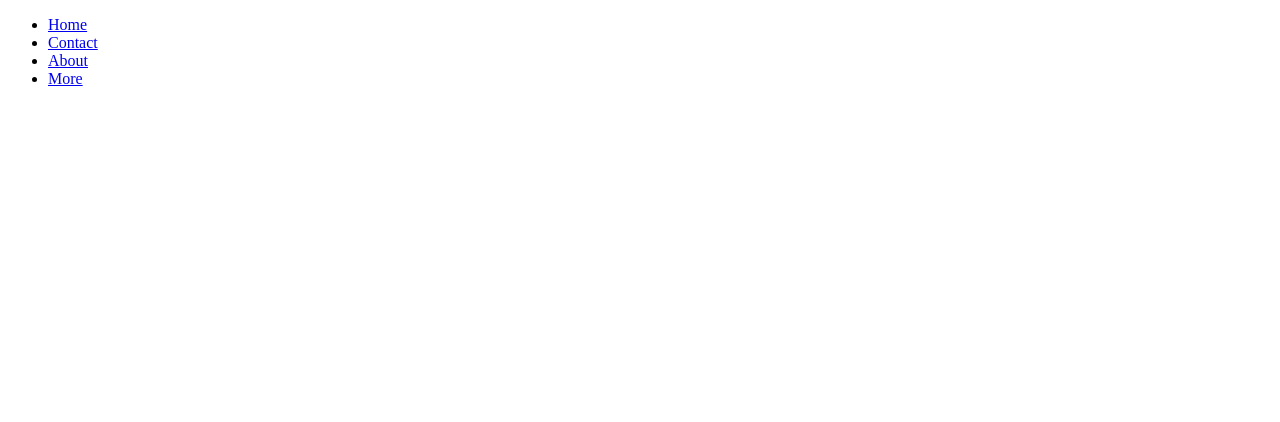
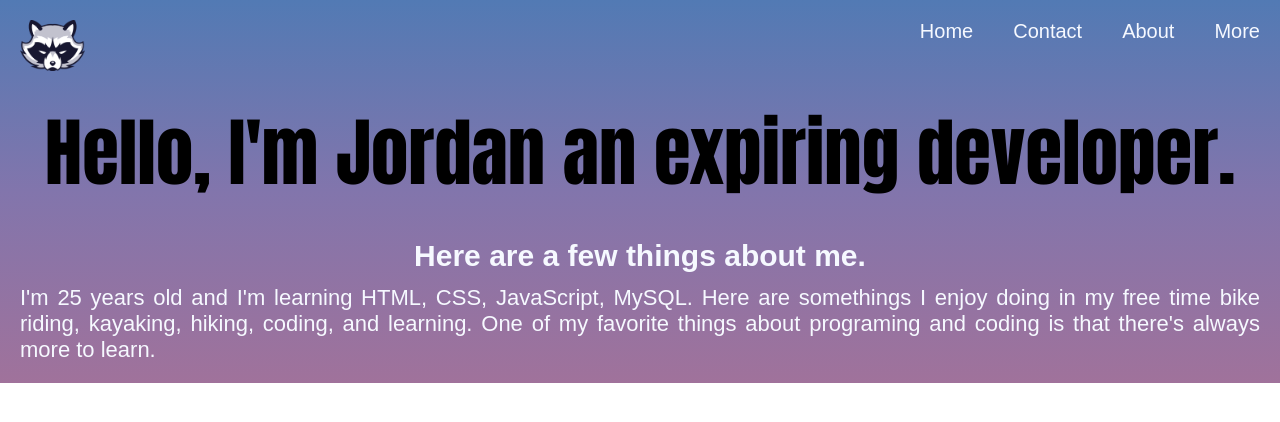
Before and after one commit to Prescott1/landing-page-two, a plain HTML site: page index.html in a window 1280 px wide. Drawn offline with Linux system fonts and the light colour scheme.

Commit message:
Working on the top portion of the landing page. I've added a linear-gradient background to the page.

```diff
--- a/index.html
+++ b/index.html
@@ -7,16 +7,30 @@
     <link rel="stylesheet" href="style.css">
     <script src="index.js"></script>
     <title>Document</title>
+    <link rel="preconnect" href="https://fonts.googleapis.com">
+<link rel="preconnect" href="https://fonts.gstatic.com" crossorigin>
+<link href="https://fonts.googleapis.com/css2?family=Anton&display=swap" rel="stylesheet">
 </head>
 <body>
+    <div id="main-cell">
     <nav>
-        <ul>
+        <ul class="link-container">
+            <li><img src="animal.png" class="logo" width="65px" alt="logo of a ratcoon"></li>
             <li><a href="#">Home</a></li>
             <li><a href="#">Contact</a></li>
             <li><a href="#">About</a></li>
             <li><a href="#">More</a></li>
         </ul>
     </nav>
+        <p class="img-text">Hello, I'm Jordan an expiring developer.</p>
+    <main>
+        <h1>Here are a few things about me.</h1>
+        <p class="about-me">I'm 25 years old and I'm learning HTML, CSS, JavaScript, MySQL.
+         Here are somethings I enjoy doing in my free time bike riding, kayaking, hiking, coding, and learning.
+         One of my favorite things about programing and coding is that there's always more to learn. </p>
+    </main>
+</div>
+
 
 </body>
 </html>
--- a/style.css
+++ b/style.css
@@ -0,0 +1,55 @@
+*{
+    margin: 0%;
+    padding: 0%;
+    font-family: sans-serif;
+    font-size: 20px;
+
+}
+
+a:hover{
+    color: #D3A518;
+}
+
+a:link{
+    text-decoration: none;
+}
+
+#main-cell{
+    background-image: linear-gradient(to top,#A0729B,#8275AC,#527AB4);
+}
+
+.link-container{
+   list-style-type: none;
+   display: flex;
+   justify-content: flex-end;
+}
+
+li{
+    padding:1rem;
+}
+a{
+    color: #F6F9FF;
+}
+
+li:first-child{
+margin-right: auto;
+}
+
+.img-text{
+  text-align: center;
+  font-size: 75px;
+  font-family: 'Anton', sans-serif;
+}
+h1{
+    text-align: center;
+    padding-top:1.5rem;
+    padding-bottom: 0.6rem;
+    font-size: 1.5rem;
+    color: #F6F9FF;
+}
+.about-me{
+    color: #F6F9FF;
+    font-size: 1.1rem;
+    padding: 0 1rem 1rem 1rem;
+    text-align:justify
+}
```
Also changed, not shown: animal.png (added), mountain-photo.jpg (added), 1 other file.
